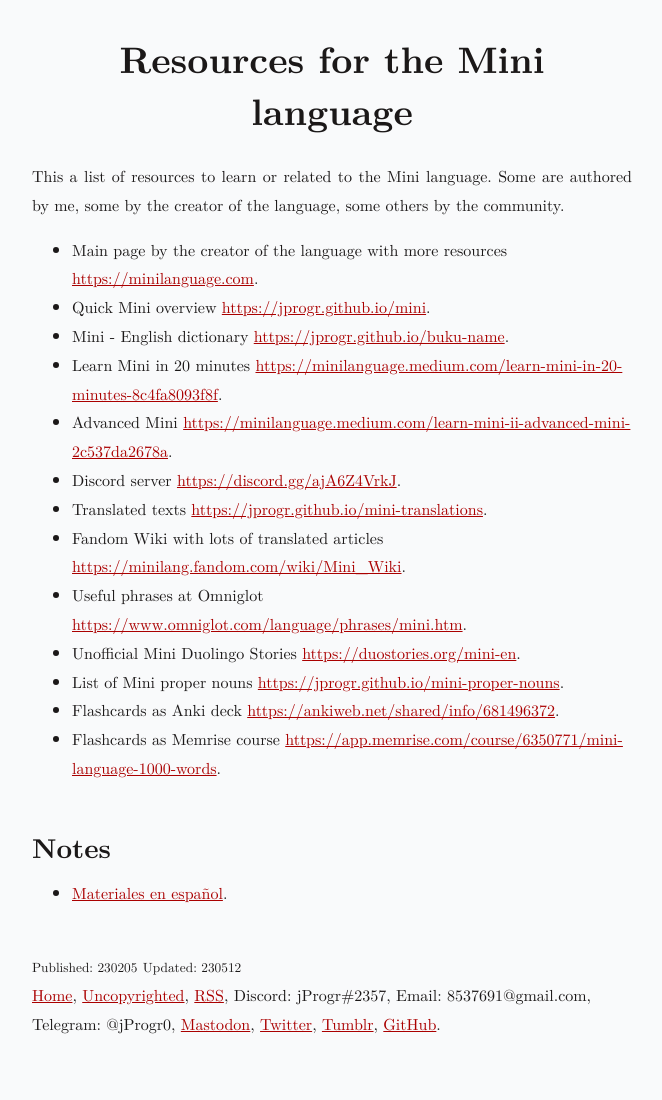
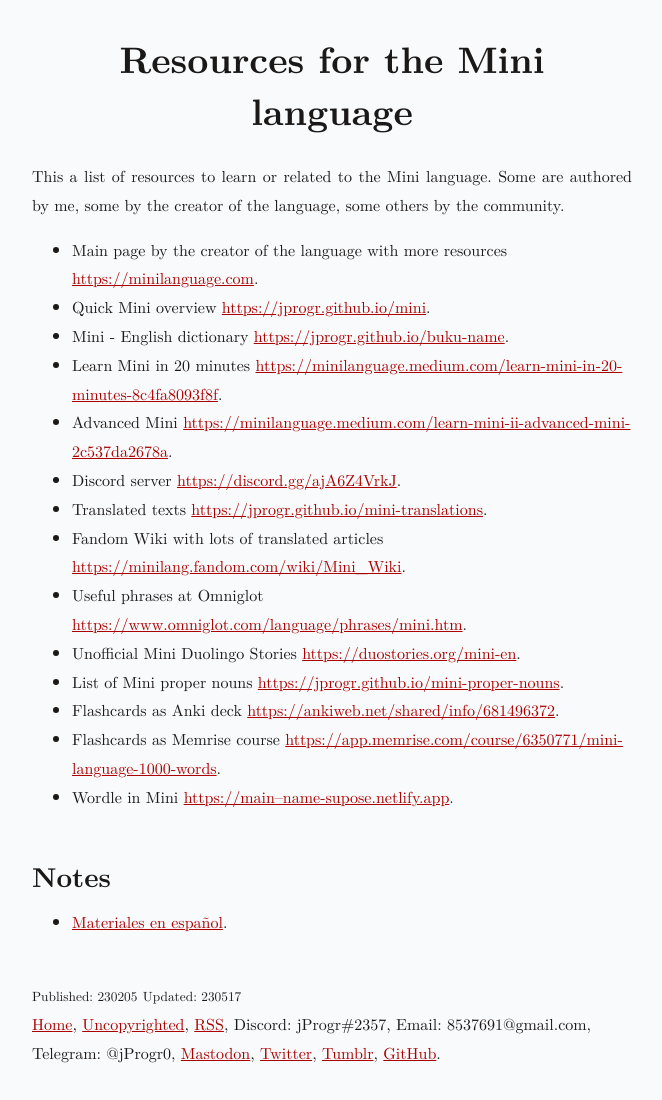
Before and after one commit to jProgr/jprogr.github.io, a Jekyll site: the page built from _posts/2023-02-05-mini-resources.md, in a window 1280 px wide. Shown: the whole page, without its empty margins (308-970 px from the left). Built offline with Jekyll 4.4.1, drawn with Linux system fonts in a browser that asks for light colours; before the commit the page ends 1071 px from its top, so only the background shows below that.

Commit message:
Update content
Updated "Resources for the Mini language".

```diff
--- a/_posts/2023-02-05-mini-resources.md
+++ b/_posts/2023-02-05-mini-resources.md
@@ -2,7 +2,7 @@
 title: "Resources for the Mini language"
 permalink: /mini-resources
 custom_date: "230205"
-updated_date: "230512"
+updated_date: "230517"
 ---
 
 # Resources for the Mini language
@@ -22,6 +22,7 @@ This a list of resources to learn or related to the Mini language. Some are auth
 - List of Mini proper nouns [https://jprogr.github.io/mini-proper-nouns](/mini-proper-nouns).
 - Flashcards as Anki deck [https://ankiweb.net/shared/info/681496372](https://ankiweb.net/shared/info/681496372).
 - Flashcards as Memrise course [https://app.memrise.com/course/6350771/mini-language-1000-words](https://app.memrise.com/course/6350771/mini-language-1000-words).
+- Wordle in Mini [https://main--name-supose.netlify.app](https://main--name-supose.netlify.app).
 
 ## Notes
 
```
